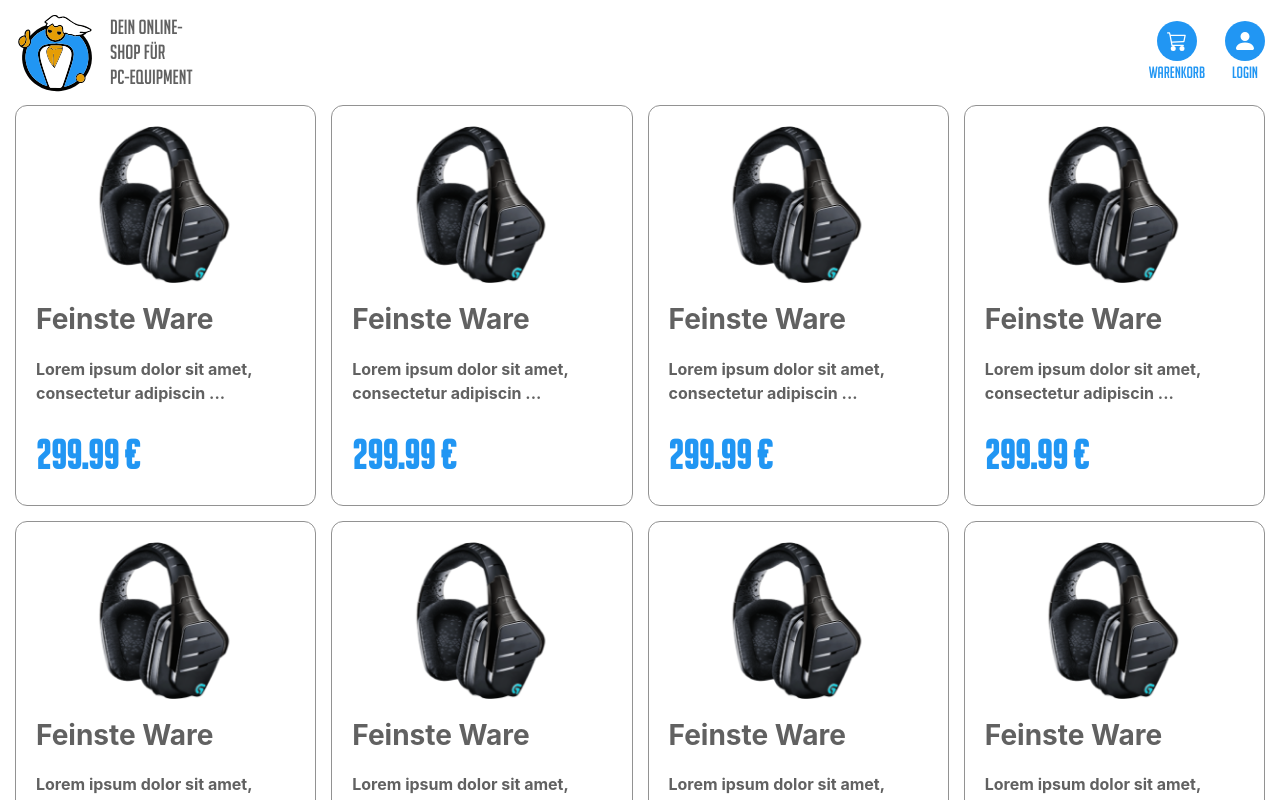
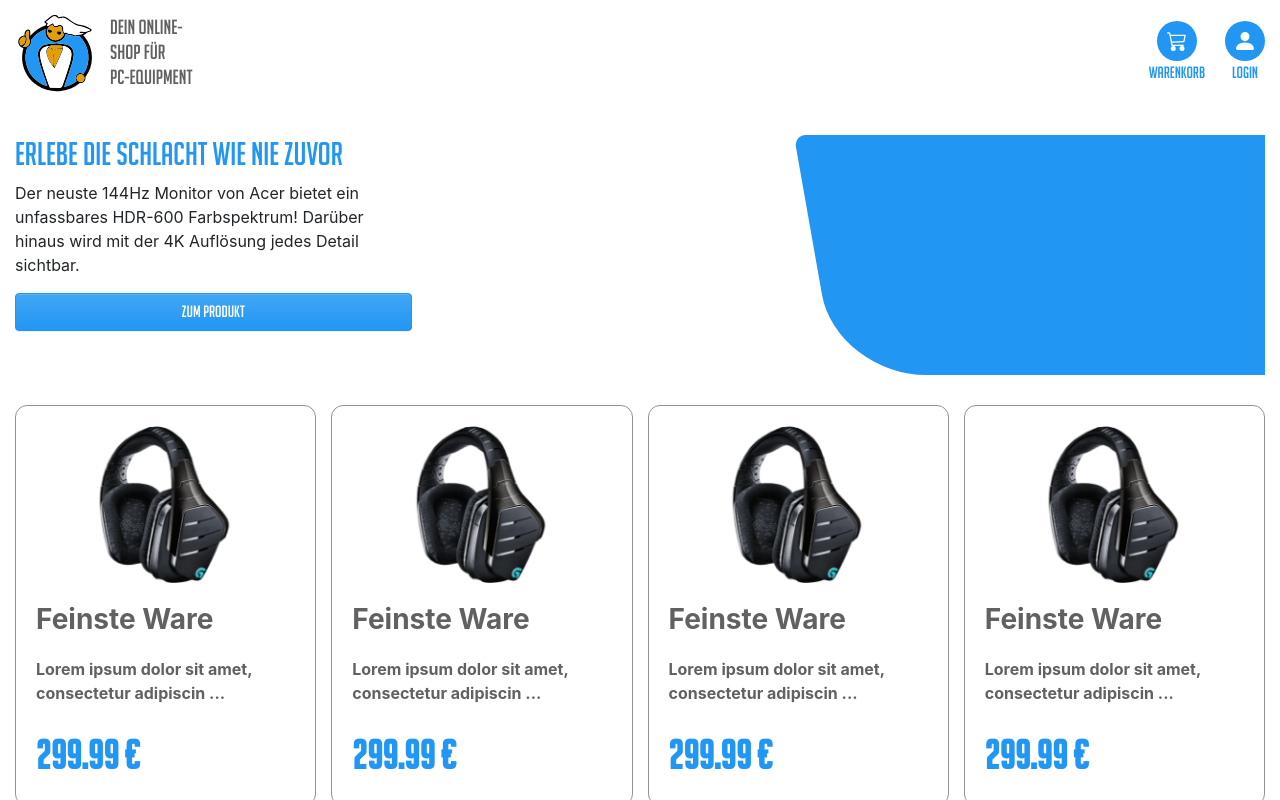
Before and after one commit to jtpfa/hatschi, a Nuxt app in the folder frontend/: page / in a window 1280 px wide. Shown: the top 800 px of the page. Built offline with nearby package versions, Linux system fonts and the light colour scheme.

Commit message:
Insert template structure of stage slider

```diff
--- a/frontend/components/home/stage.vue
+++ b/frontend/components/home/stage.vue
@@ -1,11 +1,45 @@
 <template>
-    <h1>Stage</h1>
+    <div class="stage my-5">
+        <div class="row">
+            <div class="col-4">
+                <div class="text">
+                    <h2 class="text-primary">Erlebe die Schlacht wie nie zuvor</h2>
+                    <p>
+                        Der neuste 144Hz Monitor von Acer bietet ein unfassbares HDR-600 Farbspektrum! Darüber hinaus wird
+                        mit der 4K Auflösung jedes Detail sichtbar.
+                    </p>
+                </div>
+                <b-button variant="primary" class="w-100">
+                    Zum Produkt
+                </b-button>
+            </div>
+            <div class="col-8">
+                <div class="outer-box">
+                    <div class="box ml-auto">
+
+                    </div>
+                </div>
+            </div>
+        </div>
+    </div>
 </template>
 
 <script>
-export default {
-    name: 'HomeStage',
-}
+    export default {
+        name: 'HomeStage',
+    }
 </script>
 
-<style scoped></style>
+<style lang="scss" scoped>
+    .outer-box {
+        overflow: hidden;
+    }
+
+    .box {
+        background-color: $primary;
+        height: 15rem;
+        width: 30rem;
+        border-radius: 0.75rem 0 0 5.625rem / 0.75rem 0 0 5rem;
+        transform: skew(10deg) translateX(30px);
+    }
+</style>
--- a/frontend/pages/index.vue
+++ b/frontend/pages/index.vue
@@ -1,14 +1,17 @@
 <template>
     <b-container>
+        <home-stage />
         <home-article-overview />
     </b-container>
 </template>
 
 <script>
 import HomeArticleOverview from '~/components/home/articleOverview'
+import HomeStage from '~/components/home/stage'
 
 export default {
     components: {
+        HomeStage,
         HomeArticleOverview,
     },
 }
```
